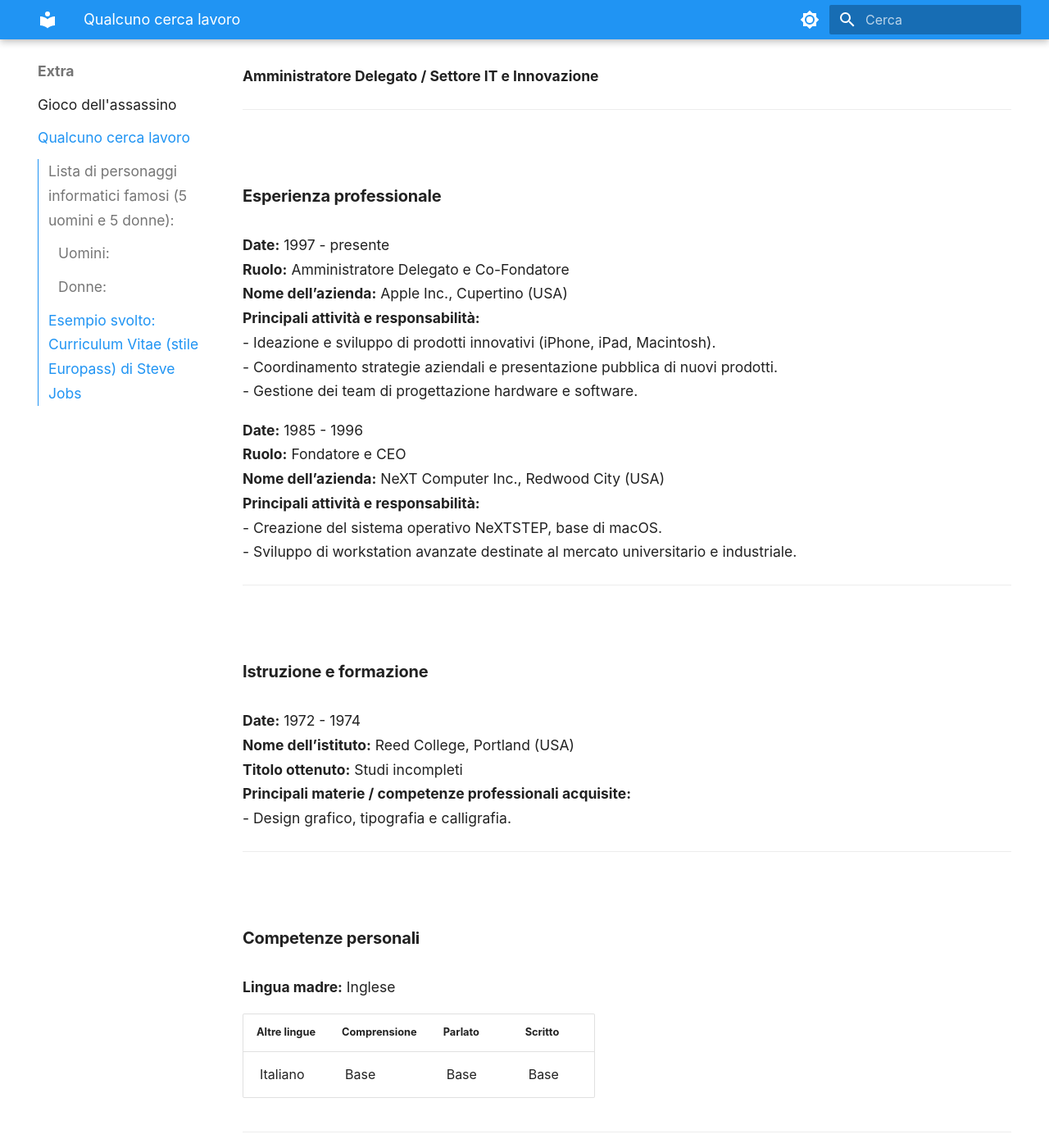
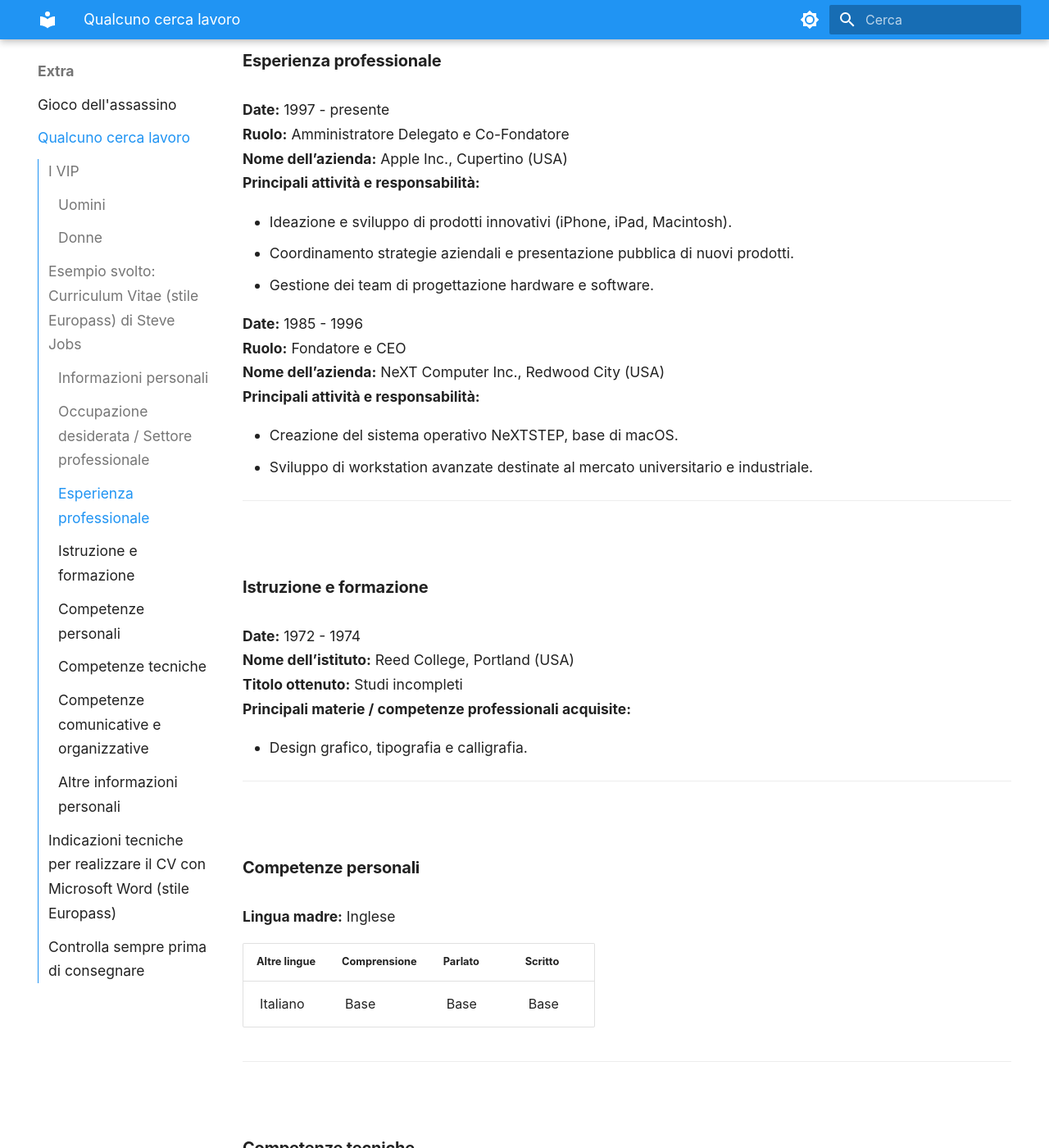
Before and after one commit to Federob/infohandouts, an MkDocs documentation site: the page built from docs/extra/famousCv.md, in a window 1280 px wide and 1400 px high, scrolled down 2303 px. Shown: the whole window at 82% size. Built offline with MkDocs 1.6.1 and Material for MkDocs 9.7.7, drawn with Linux system fonts in a browser that asks for light colours; some of the changed text lies outside the part shown.

Commit message:
fix cv ex

```diff
--- a/docs/extra/famousCv.md
+++ b/docs/extra/famousCv.md
@@ -8,9 +8,9 @@
 
 ---
 
-## Lista di personaggi informatici famosi (5 uomini e 5 donne):
+## I VIP
 
-### Uomini:
+### Uomini
 
 1. Federico Faggin (Italia)
 2. Alan Turing (Regno Unito)
@@ -18,7 +18,7 @@
 4. Linus Torvalds (Finlandia)
 5. Bill Gates (USA)
 
-### Donne:
+### Donne
 
 1. Ada Lovelace (Regno Unito)
 2. Grace Hopper (USA)
@@ -52,7 +46,7 @@
 
 ### Occupazione desiderata / Settore professionale
 
-**Amministratore Delegato / Settore IT e Innovazione**
+- Amministratore Delegato / Settore IT e Innovazione
 
 ---
 
@@ -62,6 +56,7 @@
 **Ruolo:** Amministratore Delegato e Co-Fondatore
 **Nome dell’azienda:** Apple Inc., Cupertino (USA)
 **Principali attività e responsabilità:**
+
 - Ideazione e sviluppo di prodotti innovativi (iPhone, iPad, Macintosh).
 - Coordinamento strategie aziendali e presentazione pubblica di nuovi prodotti.
 - Gestione dei team di progettazione hardware e software.
@@ -70,6 +65,7 @@
 **Ruolo:** Fondatore e CEO
 **Nome dell’azienda:** NeXT Computer Inc., Redwood City (USA)
 **Principali attività e responsabilità:**
+
 - Creazione del sistema operativo NeXTSTEP, base di macOS.
 - Sviluppo di workstation avanzate destinate al mercato universitario e industriale.
 
@@ -81,6 +77,7 @@
 **Nome dell’istituto:** Reed College, Portland (USA)
 **Titolo ottenuto:** Studi incompleti
 **Principali materie / competenze professionali acquisite:**
+
 - Design grafico, tipografia e calligrafia.
 
 ---
@@ -113,13 +110,14 @@
 ### Altre informazioni personali
 
 **Interessi:**
+
 - Filosofia orientale
 - Design industriale
 - Calligrafia e tipografia
 
 ---
 
-## Indicazioni tecniche per realizzare il CV con Microsoft Word (stile Europass):
+## Indicazioni tecniche per realizzare il CV con Microsoft Word (stile Europass)
 
 - **Titoli di sezione:** Usa "Titolo 2" o "Titolo 3", dimensione 14-16 pt in grassetto.
 - **Tabelle:** Inserisci tabelle tramite (*Inserisci → Tabella*) per informazioni personali e lingue.
@@ -131,7 +129,7 @@
 
 ---
 
-## Controlla sempre prima di consegnare:
+## Controlla sempre prima di consegnare
 
 - Ortografia e grammatica
 - Coerenza delle informazioni con la biografia reale del personaggio
```
Also changed, not shown: other parts of docs/extra/famousCv.md (+1 -7 lines), docs/extra/emailMurderGame.md (+1 -1 lines).
